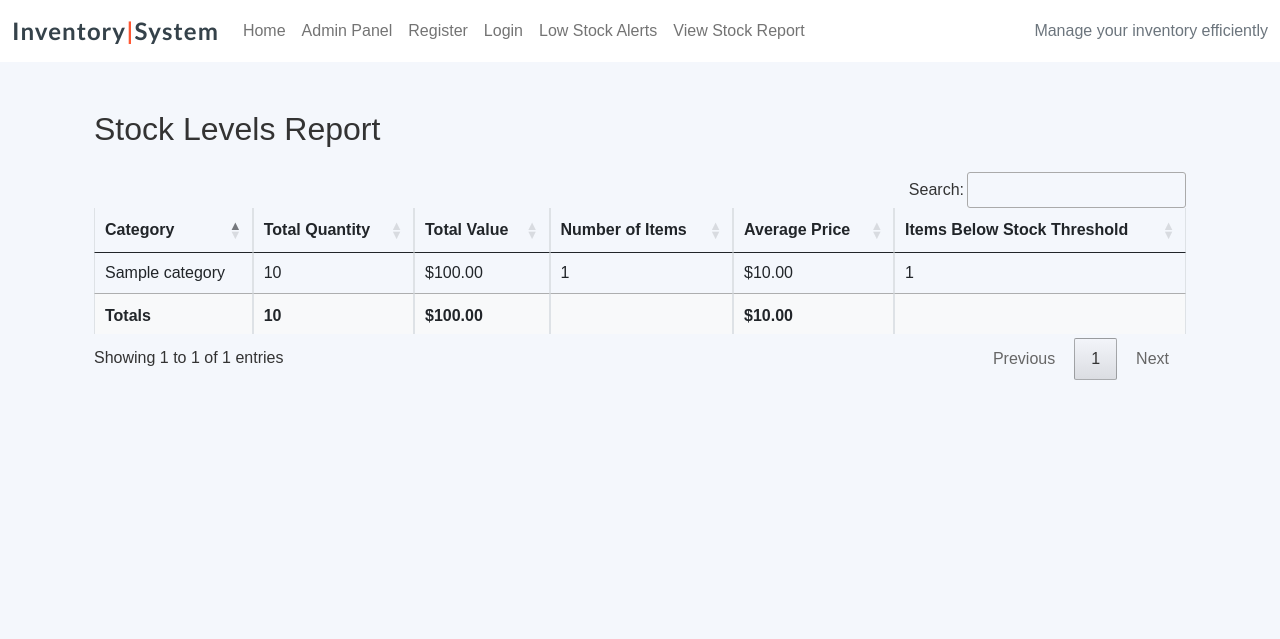
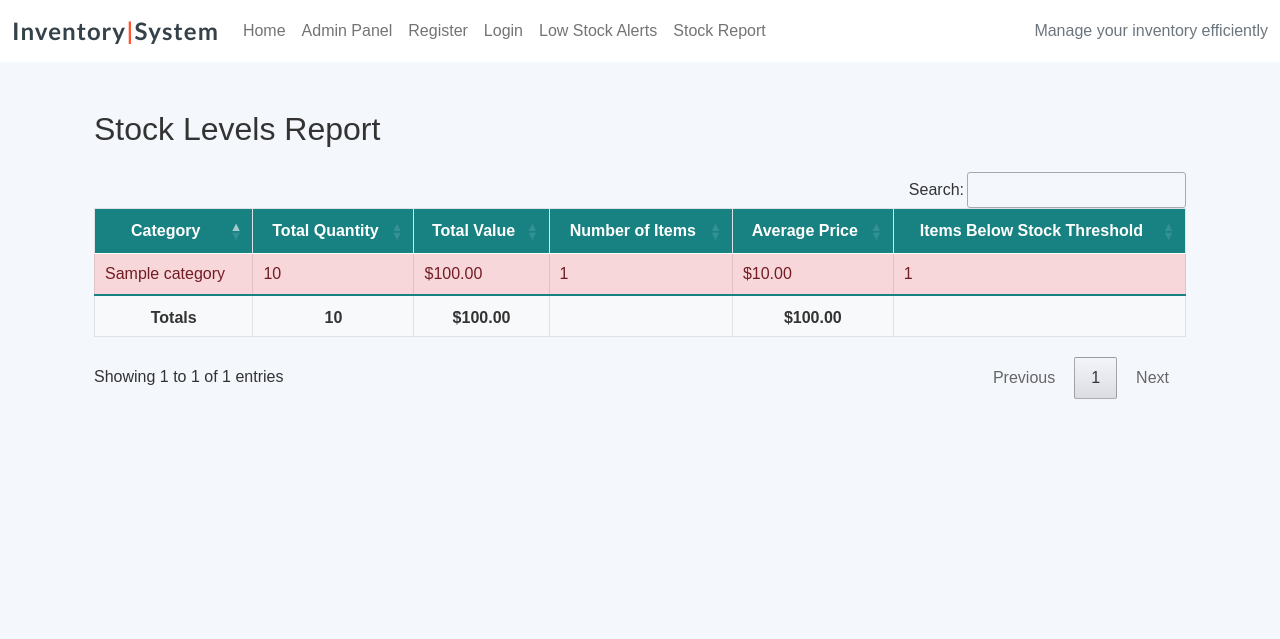
Before and after one commit to KatVolkova/inventory-management-system, a Django app: page /stock-report/ in a window 1280 px wide. Shown: the top 639 px of the page. Run offline with Django 4.2, Linux system fonts and the light colour scheme; tables that the repository leaves empty hold one stand-in row (values such as "Sample post"); some libraries are stand-ins or nearby versions.

Commit message:
Add styles to stock report table

```diff
--- a/inventory/templates/inventory/stock_report.html
+++ b/inventory/templates/inventory/stock_report.html
@@ -3,15 +3,16 @@
 {% block content %}
 <div class="container mt-4">
     <h2 class="mb-4">Stock Levels Report</h2>
+    <div class="table-responsive">
     <table id="stockReportTable" class="table table-bordered">
         <thead>
             <tr>
-                <th>Category</th>
-                <th>Total Quantity</th>
-                <th>Total Value</th>
-                <th>Number of Items</th>
-                <th>Average Price</th>
-                <th>Items Below Stock Threshold</th>
+                <th title="Category of the items">Category</th>
+                <th title="Total number of items in the category">Total Quantity</th>
+                <th title="Total value of items in USD">Total Value</th>
+                <th title="Number of items in the category">Number of Items</th>
+                <th title="Average price of items">Average Price</th>
+                <th title="Number of items below stock threshold">Items Below Stock Threshold</th>
             </tr>
         </thead>
         <tbody>
@@ -42,6 +43,7 @@
         </tfoot>
     </table>
 </div>
+</div>
 
 
 </script>
--- a/static/css/style.css
+++ b/static/css/style.css
@@ -139,8 +139,42 @@ body {
 }
 /*Stock Report Tables */
 /*Table Footer*/
+table#stockReportTable {
+    border-collapse: collapse;
+    width: 100%;
+    margin-bottom: 1rem;
+}
+table#stockReportTable tbody tr:nth-child(odd) {
+    background-color: #f9f9f9;
+}
+table#stockReportTable tbody tr:hover {
+    background-color: #f1f1f1;
+    cursor: pointer;
+}
+table#stockReportTable thead th {
+    background-color: #188181;
+    color: #ffffff;
+    text-align: center;
+    font-weight: bold;
+}
 table#stockReportTable tfoot th {
     font-weight: bold;
     background-color: #f8f9fa;
+    color: #333;
+    text-align: center;
+    border-top: 2px solid #188181;
+}
 
+/* Highlight for Low Stock */
+.table-danger {
+    background-color: #f8d7da;
+    color: #721c24;
 }
+
+/* Search Bar */
+.dataTables_filter input {
+    border: 2px solid #188181;
+    border-radius: 5px;
+    padding: 5px;
+    margin-left: 5px;
+}
--- a/templates/base.html
+++ b/templates/base.html
@@ -74,7 +74,7 @@
                     <a class="nav-link" href="{% url 'low-stock' %}">Low Stock Alerts</a>
                 </li>
                 <li class="nav-item">
-                    <a class="nav-link" href="{% url 'stock-report' %}">View Stock Report</a>
+                    <a class="nav-link" href="{% url 'stock-report' %}">Stock Report</a>
                 </li>
                 </ul>
                 <span class="navbar-text text-muted">
@@ -136,55 +136,75 @@
             $('#stockReportTable').DataTable({
             dom: 'Bfrtip', // Adds buttons to the table
             buttons: [
-                'copy',       // Copy table data to clipboard
-                'csv',        // Export table data as CSV
-                'excel',      // Export table data as Excel
-                'pdf',        // Export table data as PDF
-                'print'       // Print table
+            {
+                extend: 'copy',
+                text: '<i class="fas fa-copy"></i> Copy',
+                className: 'btn btn-primary'
+            },
+            {
+                extend: 'csv',
+                text: '<i class="fas fa-file-csv"></i> CSV',
+                className: 'btn btn-primary'
+            },
+            {
+                extend: 'excel',
+                text: '<i class="fas fa-file-excel"></i> Excel',
+                className: 'btn btn-primary'
+            },
+            {
+                extend: 'pdf',
+                text: '<i class="fas fa-file-pdf"></i> PDF',
+                className: 'btn btn-primary'
+            },
+            {
+                extend: 'print',
+                text: '<i class="fas fa-print"></i> Print',
+                className: 'btn btn-primary'
+            }
             ],
-            footerCallback: function(row, data, start, end, display) {
-                var api = this.api();
+            footerCallback: function (row, data, start, end, display) {
+            // Calculate Totals
+            var api = this.api();
 
-                // Helper function to parse string values to integers or floats
-                var intVal = function(i) {
-                    return typeof i === 'string'
-                        ? i.replace(/[\$,]/g, '') * 1
-                        : typeof i === 'number'
-                        ? i
-                        : 0;
-                };
+            // Total Quantity
+            var totalQuantity = api
+                .column(1, { page: 'current' })
+                .data()
+                .reduce(function (a, b) {
+                    return parseInt(a) + parseInt(b);
+                }, 0);
 
-                // Calculate Total Quantity
-                var totalQuantity = api
-                    .column(1) // 2nd column (zero-based index)
-                    .data()
-                    .reduce(function(a, b) {
-                        return intVal(a) + intVal(b);
-                    }, 0);
-                $('#totalQuantity').html(totalQuantity);
+            // Total Value
+            var totalValue = api
+                .column(2, { page: 'current' })
+                .data()
+                .reduce(function (a, b) {
+                    return parseFloat(a) + parseFloat(b.replace(/[\$,]/g, ''));
+                }, 0);
 
-                // Calculate Total Value
-                var totalValue = api
-                    .column(2) // 3rd column
-                    .data()
-                    .reduce(function(a, b) {
-                        return intVal(a) + intVal(b);
-                    }, 0);
-                $('#totalValue').html('$' + totalValue.toFixed(2));
+            // Average Price
+            var averagePrice =
+                totalValue / api.column(4, { page: 'current' }).data().length || 0;
 
-                // Calculate Average Price Across Categories
-                var totalPriceSum = api
-                    .column(4) // 5th column
-                    .data()
-                    .reduce(function(a, b) {
-                        return intVal(a) + intVal(b);
-                    }, 0);
-                var categoryCount = api.column(4).data().length; // Number of categories
-                var averagePrice = categoryCount > 0 ? (totalPriceSum / categoryCount) : 0;
-                $('#averagePrice').html('$' + averagePrice.toFixed(2));
-            },
+            // Update Footer
+            $(api.column(1).footer()).html(totalQuantity);
+            $(api.column(2).footer()).html('$' + totalValue.toFixed(2));
+            $(api.column(4).footer()).html('$' + averagePrice.toFixed(2));
+        }
+    });
+
+    // Highlight rows based on the 'Items Below Stock Threshold' column
+    $('#stockReportTable tbody tr').each(function () {
+        var lowStock = $(this).find('td').eq(5).text();
+        if (parseInt(lowStock) > 0) {
+            $(this).addClass('table-danger');
+        }
         });
         });
+        // Initialize Bootstrap tooltips
+    $(function () {
+        $('[title]').tooltip();
+    });
     </script>
 
 
```
Also changed, not shown: 1 other file.
